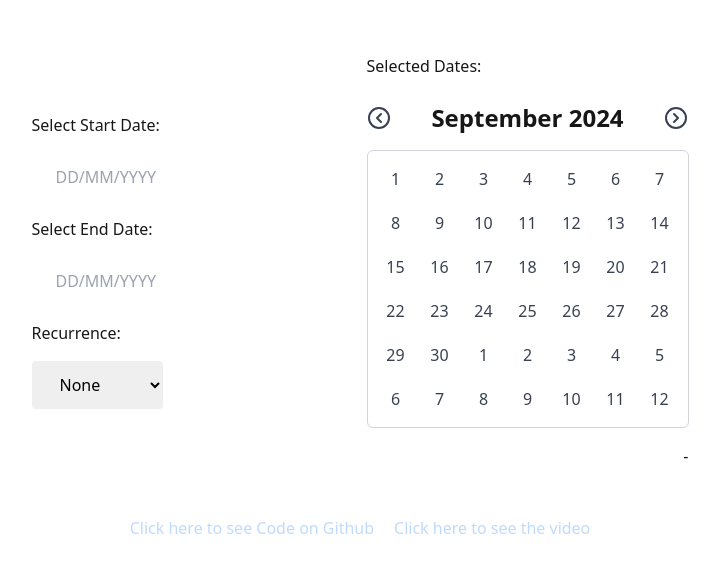
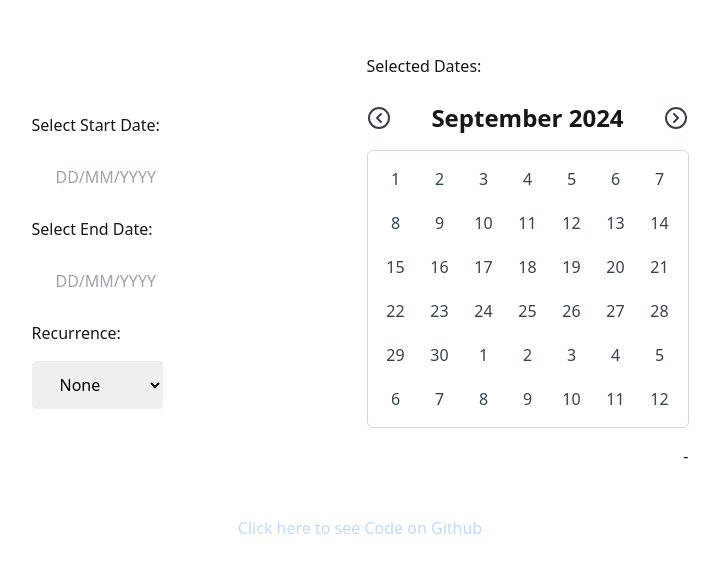
Before and after one commit to AaadityaG/PearlThoughts-Task-datepicker, a Next.js app: page / in a window 1280 px wide. Shown: the part 123-696 px from the top of the page, without its empty margins (280-1000 px from the left). Built offline with nearby package versions, Linux system fonts and the light colour scheme.

Commit message:
minor changes

```diff
--- a/app/page.tsx
+++ b/app/page.tsx
@@ -8,7 +8,7 @@ export default function Home() {
     <div className="flex gap-5 ">
 
     <a href="https://github.com/AaadityaG/PearlThoughts-Task-datepicker" target="_blanck" className="text-blue-400 opacity-40">Click here to see Code on Github</a>
-    <a href="https://youtu.be/6S-yAzUMxWA" target="_blanck" className="text-blue-400 opacity-40">Click here to see the video</a>
+    {/* <a href="https://youtu.be/6S-yAzUMxWA" target="_blanck" className="text-blue-400 opacity-40">Click here to see the video</a> */}
 
     </div>
     </div>
```
